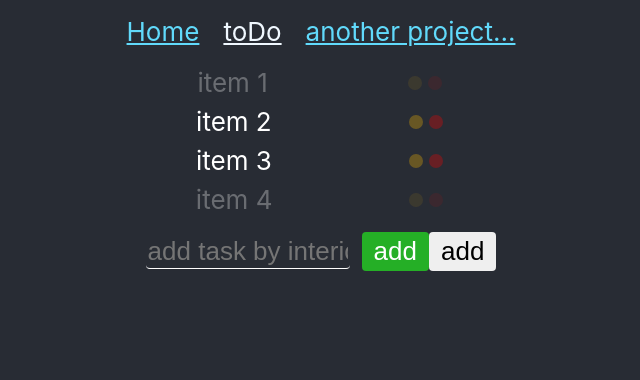
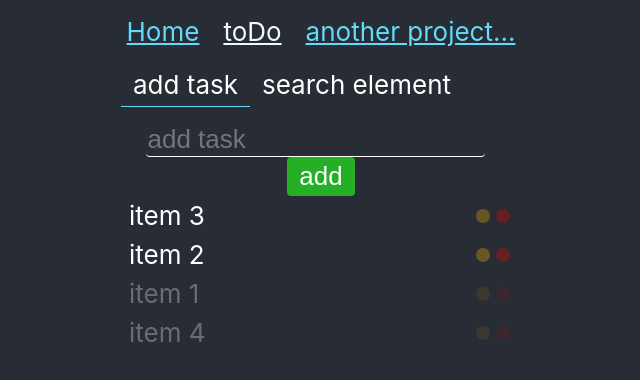
Before and after one commit to RybnikovV/reactFirstSteps, a React (Create React App) app: page /todo in a window 1280 px wide. Shown: the top 380 px of the page, without its empty margins (319-959 px from the left). Built offline with nearby package versions, Linux system fonts and the light colour scheme.

Commit message:
добавлен компонент tab

```diff
--- a/src/components/button/btn.jsx
+++ b/src/components/button/btn.jsx
@@ -3,7 +3,6 @@ import classes from './btn.module.css';
 export default MyButton;
 
 function MyButton({children, ...props}) {
-    console.log()
     return (
         <button className={classes.btn} {...props}>
             {children}
--- /dev/null
+++ b/src/components/tab/tab.css
@@ -0,0 +1,20 @@
+.tab__header {
+    display: flex;
+}
+
+.tab__header-item {
+    padding: 6px 12px;
+    cursor: pointer;
+}
+
+.tab__header-item_active {
+    border-bottom: 1px solid #61DAFB;
+}
+
+.tab__header-item:hover {
+    background-color: rgba(255,255,255, .1);
+}
+
+.tab__item-title {
+    background-color: transparent;
+}
--- /dev/null
+++ b/src/components/tab/tab.jsx
@@ -0,0 +1,41 @@
+import React from 'react';
+import TabHeader from './tabHeader/tabHeader';
+import TabContent from './tabContent/tabContent';
+
+import './tab.css';
+
+export default Tab;
+
+function Tab({tabsContent}) {
+    const [activeTab, setActiveTab] = React.useState(0);
+
+    const changeActiveTab = index => {
+        setActiveTab(index)
+    };
+
+    const viewTabItem = tabsContent.map((tabItem, index) => {
+        return {
+            tabHeader: <TabHeader index={index} changeActiveTab={changeActiveTab}
+                                    key={tabItem.title+'Header'}
+                                    selected={index===activeTab ? true : false}>
+                    {tabItem.title}
+                </TabHeader>,
+            tabContent: <TabContent index={index}
+                                    key={tabItem.title+'Content'}
+                                    selected={index===activeTab ? true : false}>
+                    {tabItem.content}
+                </TabContent>
+        }
+    });
+
+    return(
+        <div className='tab'>
+            <div className='tab__header'>
+                {viewTabItem.map((viewTabItem)=>viewTabItem.tabHeader)}
+            </div>
+            <div className='tab__content'>
+                {viewTabItem.map((viewTabItem)=>viewTabItem.tabContent)}
+            </div>
+        </div>
+    )
+}
--- /dev/null
+++ b/src/components/tab/tabContent/tabContent.jsx
@@ -0,0 +1,10 @@
+
+export default TabContent;
+
+function TabContent({selected, ...props}) {
+    return(
+        <div>
+            {selected ? props.children : ''}
+        </div>
+    )
+}
--- /dev/null
+++ b/src/components/tab/tabHeader/tabHeader.jsx
@@ -0,0 +1,18 @@
+export default TabHeader;
+
+function TabHeader({changeActiveTab, selected, index, ...props}) {
+    const clickHandler = () => {
+        changeActiveTab(index)
+    };
+
+    const getClassName = () => {
+        if (selected) return 'tab__header-item tab__header-item_active'
+        return 'tab__header-item'
+    }
+
+    return(
+        <div className={getClassName()} onClick={clickHandler}>
+            {props.children}
+        </div>
+    )
+}
--- a/src/pages/toDo/toDo.css
+++ b/src/pages/toDo/toDo.css
@@ -10,7 +10,7 @@
 
 .to-do__item {
     display: flex;
-    justify-content: space-around;
+    justify-content: space-between;
     align-items: center;
     padding: 4px 8px;
     border-radius: 4px;
@@ -33,7 +33,6 @@
     border: 0;
     border-bottom: 1px solid white;
     border-radius: 4px;
-    width: 200px;
     background: none;
     font-size: calc(10px + 2vmin);
     color: white;
--- a/src/pages/toDo/toDoInput/toDoInput.js
+++ b/src/pages/toDo/toDoInput/toDoInput.js
@@ -7,8 +7,7 @@ function ToDoInput({addNewTask}) {
     const [inputValue, setInputValue] = React.useState('');
 
     const createNewTask = () => {
-        console.log('createNEwTask call');
-        if (inputValue.length !== 0) {
+        if (inputValue.trim().length) {
             addNewTask({
                 id: new Date(),
                 description: inputValue,
@@ -22,11 +21,12 @@ function ToDoInput({addNewTask}) {
         <div>
             <input className="to-do__input"
                 type='text'
-                placeholder="add task by interior function"
+                placeholder="add task"
                 value={inputValue}
                 onChange={event => setInputValue(event.target.value)}/>
             <button className='btn btn_success' onClick={createNewTask}>add</button>
-            <MyButton>add</MyButton>
+            {/* Пример создания собстевнной кнопки
+            <MyButton>add</MyButton> */}
         </div>
     )
 }
--- a/src/pages/toDo/toDoItem/toDoItem.js
+++ b/src/pages/toDo/toDoItem/toDoItem.js
@@ -11,7 +11,7 @@ function ToDoItem(props) {
                 </div>
                 <div className='to-do__item-actions'>
                     <div className='to-do__item-finished to-do__item-finished_disable'></div>
-                    <div className='to-do__item-delet to-do__item-delet_disable'></div>
+                    <div className='to-do__item-delet' onClick={() => props.deleteItem(props.id)}></div>
                 </div>
             </div>
         )
--- a/src/pages/toDo/toDoPage.js
+++ b/src/pages/toDo/toDoPage.js
@@ -2,6 +2,7 @@ import React from 'react';
 import toDoItemsData from '../../fakeData/toDoData';
 import ToDoItem from './toDoItem/toDoItem';
 import ToDoInput from './toDoInput/toDoInput';
+import Tab from '../../components/tab/tab';
 
 import './toDo.css';
 
@@ -9,14 +10,15 @@ export default ToDoPage;
 
 function ToDoPage() {
     const [toDoitems, setToDoItems] = React.useState(toDoItemsData);
+    const [searchValue, setSerchValue] = React.useState('');
 
+    //Блок управление
     const deletItem = (key) => {
         setToDoItems(toDoitems.filter(item => item.id !== key))
     };
-
     const resolveTask = (key) => {
         const changedItemsData = toDoitems.map(item => {
-            if(item.id === key){
+            if (item.id === key) {
                 item.status = 'resolved'
             }
             return item
@@ -24,12 +26,18 @@ function ToDoPage() {
 
         setToDoItems(changedItemsData)
     };
-
     const addNewTask = (toDoItemData) => {
         setToDoItems([...toDoitems, toDoItemData]);
     };
+    //Конец блока управления
 
-    const viewItems = toDoitems.map(item => {
+    // const searchedToDoItems = React.useMemo(()=>{
+
+    // }, [toDoitems, searchValue])
+
+    const viewItems  = [...toDoitems].sort(item => item.status === 'unresolved' ? -1 : 1)
+        .map(item => {
+            console.log('lel')
             return (
                 <ToDoItem
                     status={item.status}
@@ -41,11 +49,29 @@ function ToDoPage() {
             )
     });
 
+    const tabContent = [
+        {
+            title: 'add task',
+            content: <ToDoInput addNewTask={addNewTask}/>
+        }, {
+            title: 'search element',
+            content: <input  className="to-do__input"
+                        placeholder='help to find task'
+                        type='text'
+                        value={searchValue}
+                        onChange = {(e)=>{setSerchValue(e.target.value)}}/>
+        }
+    ];
+
     return (
         <div className='to-do'>
             <div className='to-do__wrapper'>
-                {viewItems}
-                <ToDoInput addNewTask={addNewTask}/>
+                <Tab tabsContent={tabContent}/>
+                {
+                    viewItems.length
+                    ? viewItems
+                    : <h3>You don't have task</h3>
+                }
             </div>
         </div>
     )
```
Lines whose indentation alone changed are shown as unchanged.
